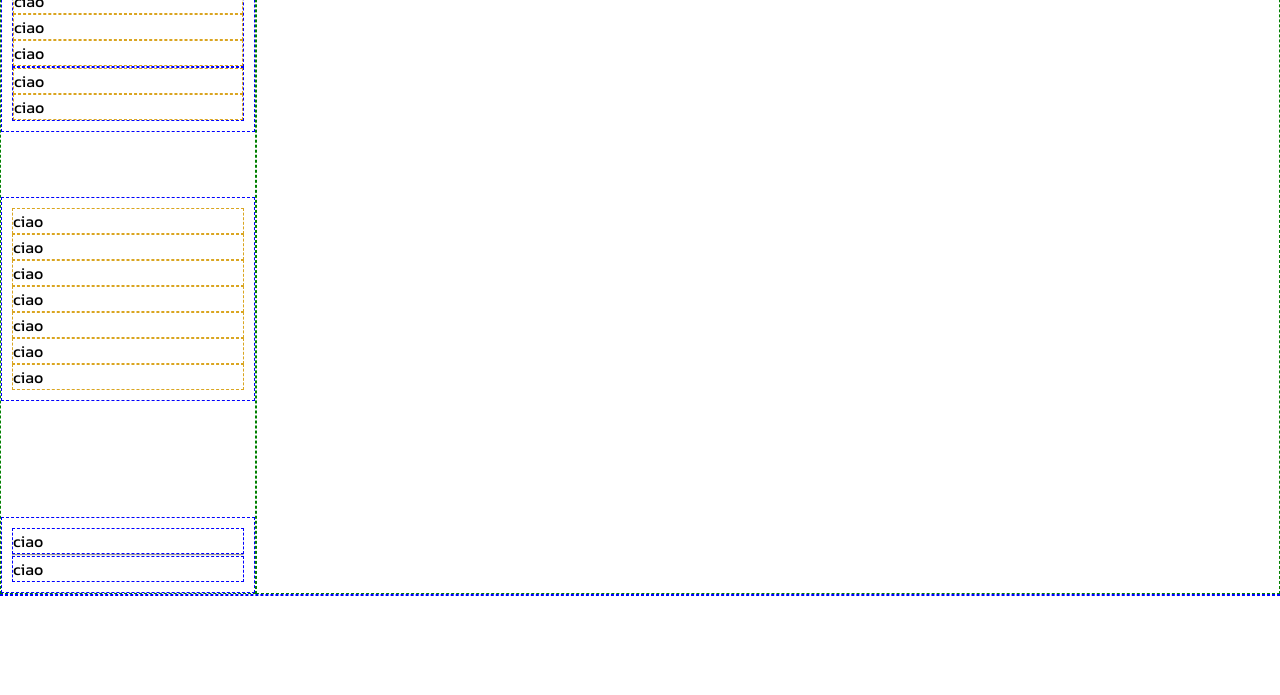
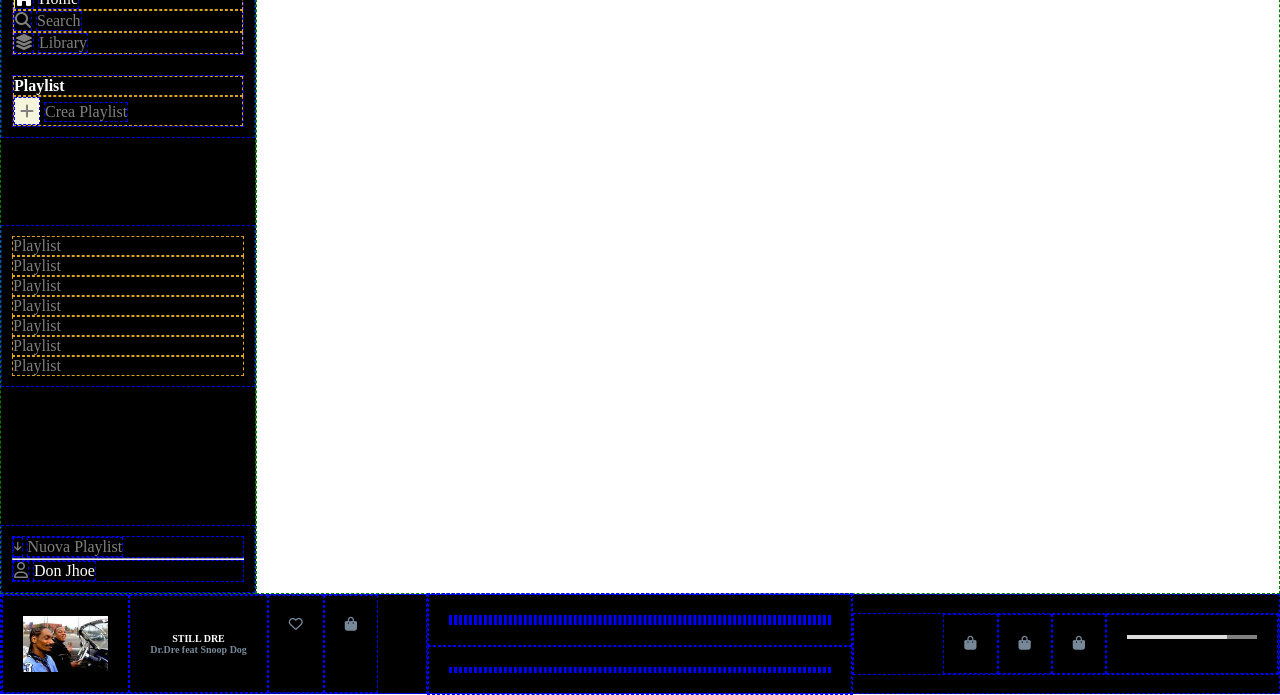
Before and after one commit to MatteoGiuntella/html-css-spotifyweb, a plain HTML site: page index.html in a window 1280 px wide. Shown: the part 106-801 px from the top of the page. Drawn offline with Linux system fonts and the light colour scheme.

Commit message:
footer and sidebar fix and add contain

```diff
--- a/css/style.css
+++ b/css/style.css
@@ -3,7 +3,7 @@
     margin: 0;
     padding: 0;
     box-sizing: border-box;
-    font-family: 'Kanit', sans-serif;
+    /* font-family: 'Kanit', sans-serif; */
 }
 /* general */
 main{
@@ -39,6 +39,7 @@ a{
 }
 li{
     border: 1px dashed goldenrod;
+    color: gray;
 }
 
 /*///////// main /////////*/
@@ -53,9 +54,18 @@ li{
     display: flex;
     flex-direction: column;
     justify-content: space-between;
+    background-color: black;
 }
 .box-logo{
     margin-bottom: 10px;
+    position: relative;
+}
+.box-logo-small{
+    display: none;
+    max-width: 100px;
+    position: absolute;
+    top: 0px;
+    left: 0px;
 }
 .left-top,
 .left-bottom,
@@ -65,8 +75,38 @@ li{
 .list-overflow{
     margin-bottom: 50px;
 }
-
-
+.list-top ul li div{
+    display: inline-block;
+}
+.list ul li div{
+    display: inline-block;
+}
+.list{
+    margin-top: 20px;
+}
+.left-bottom div .item,
+.left-bottom div .title {
+    display: inline-block;
+}
+#border-left-yellow{
+    color: white;
+    border-left: 1px solid yellow;
+}
+.fa-plus{
+    padding: 5px;
+}
+.list ul li h4,
+#home,
+#Don-jhoe{
+    font-style: bold;
+    color: white;
+}
+#back-beige{
+    background-color: beige;
+}
+.left-bottom{
+    color: gray;
+}
 
 
 /* section right */
@@ -82,11 +122,14 @@ li{
 .section-right-top{
     width: 100%;
     min-height: 100px;
-}
-.section-right-top{
+    background-color: rgba(0, 0, 0, 0.8);
     display: flex;
     justify-content: flex-end;
     align-items: center ;
+}
+.section-right-top a{
+    color: white;
+    border: 1px solid white;
 }
 
 
@@ -103,10 +146,66 @@ li{
 .container-footer{
     width: 100%;
     max-height: 100px;
+    display: flex;
+    justify-content: space-between;
+    align-items: center;
+    background-color: black;
 }
-
-
-
+.container-footer .box-footer-left,
+.container-footer .box-footer-right{
+    display: flex;
+}
+.container-footer .box-footer-right{
+    justify-content: flex-end;
+}
+.container-footer > * {
+    width: calc(100% / 3);
+}
+.container-footer > * > *{
+    padding: 20px;
+}
+.song-img{
+    width: 30%;
+    display: flex;
+}
+.song-img img{
+    object-fit: cover;
+}
+.songer{
+    display: flex;
+    flex-direction: column;
+    justify-content: center;
+    align-items: center;
+}
+.box-footer-left div i,
+.box-footer-right div i {
+    color: lightslategray;
+}
+.box-footer-left div h4,
+.box-footer-left div h5{
+    font-size: 10px;
+    text-align: center;
+}
+.box-footer-left div h4{
+    font-style: bold;
+    color: white;
+}
+.box-footer-left div h5{
+    color: lightslategray;
+}
+.soundtrack{
+    display: flex;
+}
+.track-bar-song{
+    width: 100px;
+    height: 1px;
+    border: 2px solid gainsboro;
+}
+.avaiable{
+    width: 30px;
+    height: 2px;
+    border: 2px solid gray;
+}
 
 
 
--- a/index.html
+++ b/index.html
@@ -19,12 +19,24 @@
                 <div class="left-top">
                     <div class="box-logo">
                         <img src="img/logo.svg" alt="logo">
+                        <div class="box-logo-small">
+                            <img src="img/logo-small.svg" alt="">
+                        </div>
                     </div>
                     <div class="list-top">
                         <ul>
-                            <li>ciao</li>
-                            <li>ciao</li>
-                            <li>ciao</li>
+                            <li>
+                                <div class="item" id="border-left-yellow"><i class="fa-solid fa-house"></i></div>
+                                <div class="title" id="home">Home</div>
+                            </li>
+                            <li>
+                                <div class="item"><i class="fa-solid fa-magnifying-glass"></i></div>
+                                <div class="title">Search</div>
+                            </li>
+                            <li>
+                                <div class="item"><i class="fa-solid fa-layer-group"></i></div>
+                                <div class="title">Library</div>
+                            </li>
 
                         </ul>
 
@@ -32,8 +44,13 @@
                     <div class="list">
 
                         <ul>
-                            <li>ciao</li>
-                            <li>ciao</li>
+                            <li>
+                                <h4>Playlist</h4>
+                            </li>
+                            <li>
+                                <div class="item" id="back-beige"><i class="fa-solid fa-plus"></i></div>
+                                <div class="title">Crea Playlist</div>
+                            </li>
                         </ul>
 
                     </div>
@@ -41,23 +58,25 @@
                 </div>
                 <div class="list-overflow">
                     <ul>
-                        <li>ciao</li>
-                        <li>ciao</li>
-                        <li>ciao</li>
-                        <li>ciao</li>
-                        <li>ciao</li>
-                        <li>ciao</li>
-                        <li>ciao</li>
+                        <li>Playlist</li>
+                        <li>Playlist</li>
+                        <li>Playlist</li>
+                        <li>Playlist</li>
+                        <li>Playlist</li>
+                        <li>Playlist</li>
+                        <li>Playlist</li>
                     </ul>
 
                 </div>
                 <div class="left-bottom">
                     <div>
-                        ciao
+                        <div class="item"><i class="fa-solid fa-arrow-down fa-2xs"></i></div>
+                        <div class="title">Nuova Playlist</div>
                     </div>
                     <hr>
                     <div>
-                        ciao
+                        <div class="item"><i class="fa-regular fa-user"></i></div>
+                        <div class="title" id="Don-jhoe">Don Jhoe</div>
                     </div>
 
                 </div>
@@ -92,6 +111,62 @@
 
             <div class="container-footer">
 
+                <div class="box-footer-left">
+                    <div class="song-img">
+                        <img src="img/Still.dre.jpg" alt="">
+                    </div>
+                    <div class="songer">
+                        <h4>STILL DRE</h4>
+                        <h5>Dr.Dre feat Snoop Dog</h5>
+                    </div>
+                    <div>
+                        <i class="fa-regular fa-heart fa-sm"></i>
+                    </div>
+                    <div>
+                        <i class="fa-solid fa-bag-shopping fa-sm"></i>
+                    </div>
+
+                </div>
+                <div class="box-footer-mid">
+
+                    <div class="card-footer-mid-top">
+                        <div></div>
+                        <div></div>
+                        <div></div>
+                        <div></div>
+                        <div></div>
+                    </div>
+                    <div class="card-footer-mid-bottom">
+
+                        <div></div>
+                        <div></div>
+                        <div></div>
+
+                    </div>
+
+                </div>
+                <div class="box-footer-right">
+
+                    <div>
+                        <i class="fa-solid fa-bag-shopping fa-sm"></i>
+                    </div>
+                    <div>
+                        <i class="fa-solid fa-bag-shopping fa-sm"></i>
+                    </div>
+                    <div>
+                        <i class="fa-solid fa-bag-shopping fa-sm"></i>
+                    </div>
+                    <div class="soundtrack">
+                        <div class="track-bar-song">
+
+                        </div>
+                        <div class="avaiable">
+
+                        </div>
+                    </div>
+
+                </div>
+
             </div>
 
         </footer>
```
Also changed, not shown: img/Still.dre.jpg (added).
